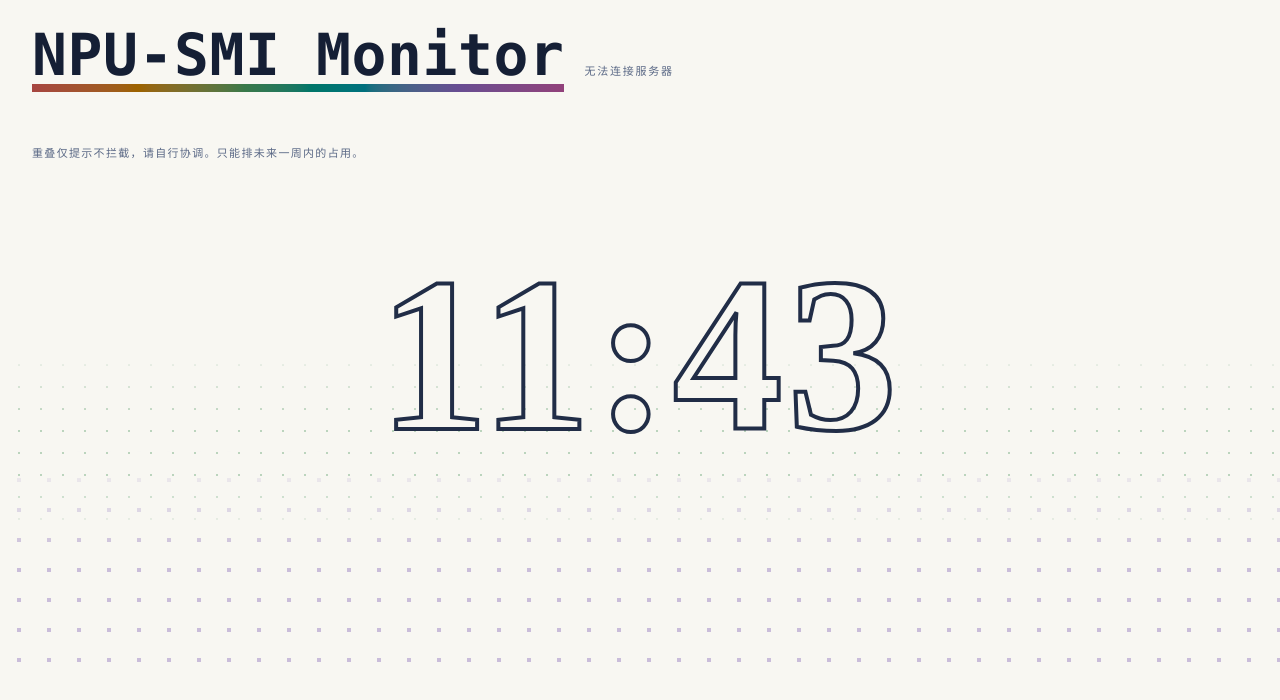
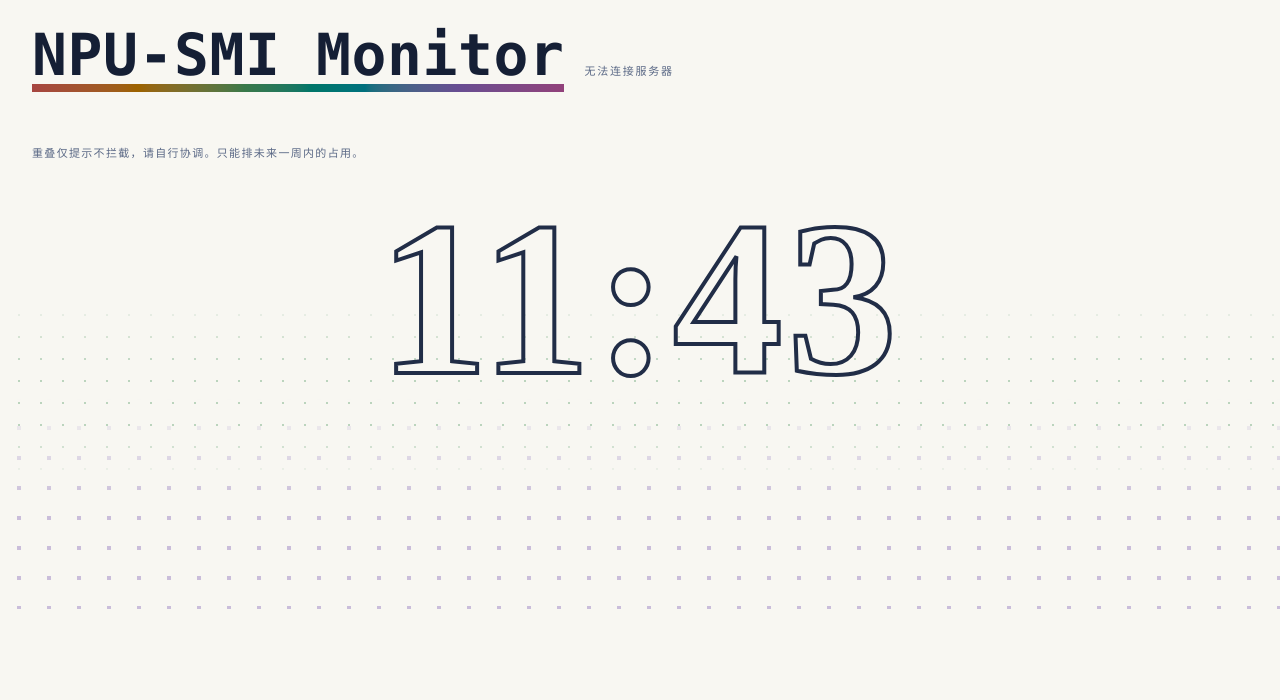
Before and after one commit to iceship-wheels/npu-smi-web, a website: page static/index.html in a window 1280 px wide. Drawn offline with Linux system fonts and the light colour scheme; no server answers.

Commit message:
style: 时钟上方留白减少 (main 底部 64->16px, footer 顶部 10->2px)

```diff
--- a/static/style.css
+++ b/static/style.css
@@ -92,7 +92,7 @@ header h1 {
   white-space: nowrap;
 }
 
-main { position: relative; padding: 28px 32px 64px; }
+main { position: relative; padding: 28px 32px 16px; }
 
 .hint {
   position: relative;
@@ -439,7 +439,7 @@ main { position: relative; padding: 28px 32px 64px; }
 footer {
   position: relative;
   text-align: center;
-  padding: 10px 0 200px;
+  padding: 2px 0 200px;
   overflow: hidden;
 }
 /* 渐变点阵: 从上到下由细到粗、由疏到密, 六色相轮转 */
```
